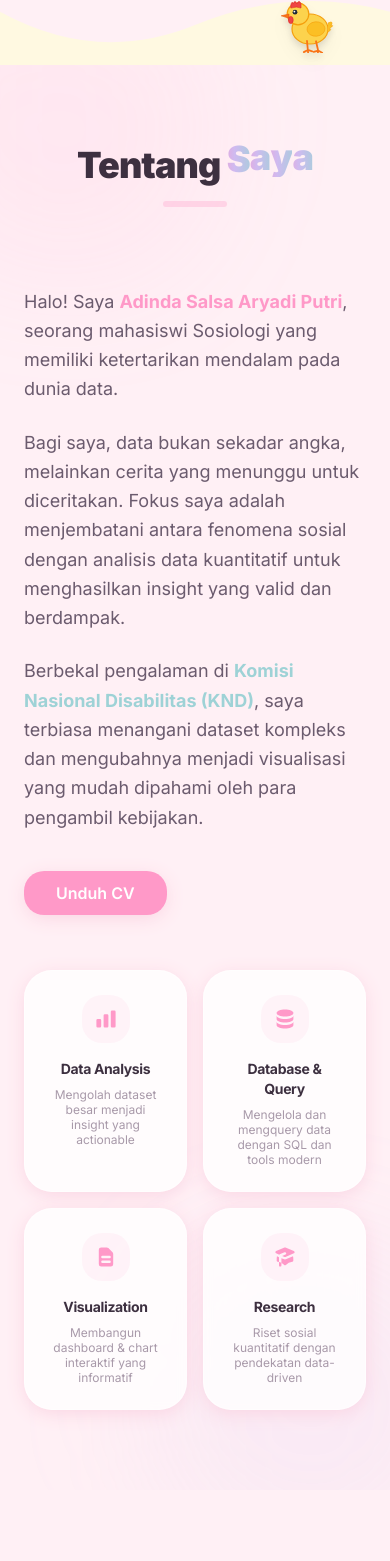
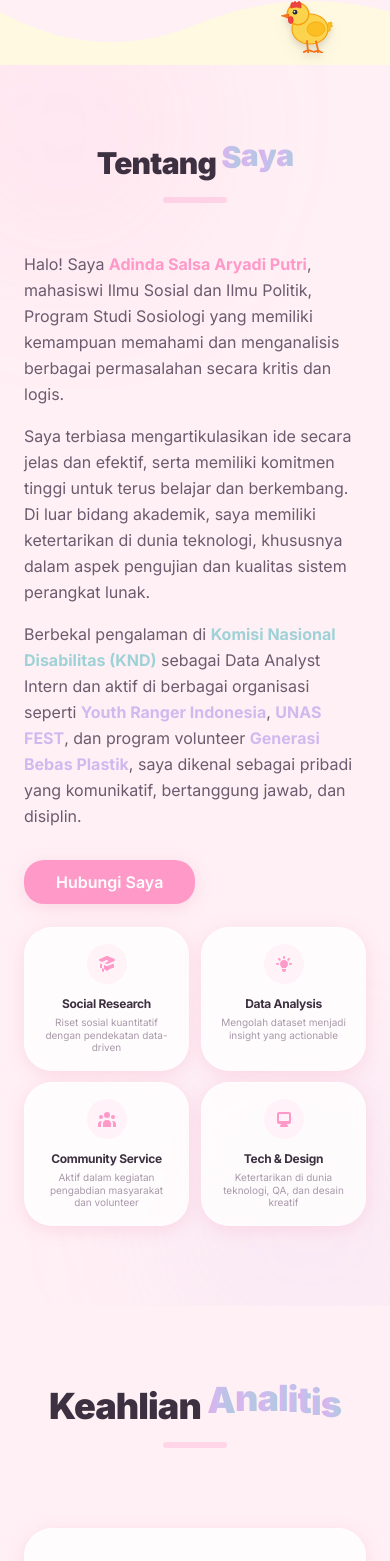
Before and after one commit to el-pablos/web-porto-salsa, a Next.js app: page / in a window 390 px wide. Shown: the part 775-2336 px from the top of the page. Built offline with nearby package versions, Linux system fonts and the light colour scheme.

Commit message:
update: about section bio teks baru gabungan knd + organisasi + persona sociology dan tech

```diff
--- a/src/components/About.tsx
+++ b/src/components/About.tsx
@@ -4,67 +4,35 @@ import { motion } from "framer-motion";
 import { useInView } from "react-intersection-observer";
 import {
   HiAcademicCap,
-  HiDatabase,
-  HiChartBar,
-  HiDocumentText,
+  HiLightBulb,
+  HiUserGroup,
+  HiDesktopComputer,
 } from "react-icons/hi";
 import { BouncyEntrance } from "@/components/effects/BouncyEntrance";
 import { WaveText } from "@/components/effects/WaveText";
 import { TiltCard } from "@/components/effects/TiltCard";
-import { ProgressRing } from "@/components/effects/ProgressRing";
 import portfolioData from "@/data/portfolio.json";
 
 const highlights = [
   {
-    icon: HiChartBar,
-    title: "Data Analysis",
-    desc: "Mengolah dataset besar menjadi insight yang actionable",
+    icon: HiAcademicCap,
+    title: "Social Research",
+    desc: "Riset sosial kuantitatif dengan pendekatan data-driven",
   },
   {
-    icon: HiDatabase,
-    title: "Database & Query",
-    desc: "Mengelola dan mengquery data dengan SQL dan tools modern",
+    icon: HiLightBulb,
+    title: "Data Analysis",
+    desc: "Mengolah dataset menjadi insight yang actionable",
   },
   {
-    icon: HiDocumentText,
-    title: "Visualization",
-    desc: "Membangun dashboard & chart interaktif yang informatif",
+    icon: HiUserGroup,
+    title: "Community Service",
+    desc: "Aktif dalam kegiatan pengabdian masyarakat dan volunteer",
   },
   {
-    icon: HiAcademicCap,
-    title: "Research",
-    desc: "Riset sosial kuantitatif dengan pendekatan data-driven",
-  },
-];
-
-const stats = [
-  {
-    value: portfolioData.stats.projectsCompleted,
-    max: 20,
-    label: "Proyek Selesai",
-    color: "primary" as const,
-    suffix: "+",
-  },
-  {
-    value: portfolioData.stats.datasetsAnalyzed,
-    max: 50,
-    label: "Dataset Dianalisis",
-    color: "secondary" as const,
-    suffix: "+",
-  },
-  {
-    value: portfolioData.stats.toolsMastered,
-    max: 15,
-    label: "Tools Dikuasai",
-    color: "accent" as const,
-    suffix: "",
-  },
-  {
-    value: portfolioData.stats.yearsLearning,
-    max: 5,
-    label: "Tahun Belajar",
-    color: "primary" as const,
-    suffix: "",
+    icon: HiDesktopComputer,
+    title: "Tech & Design",
+    desc: "Ketertarikan di dunia teknologi, QA, dan desain kreatif",
   },
 ];
 
@@ -107,50 +75,62 @@ export function About() {
           initial={{ opacity: 0, y: 20 }}
           animate={inView ? { opacity: 1, y: 0 } : {}}
           transition={{ duration: 0.6 }}
-          className="text-center mb-20"
+          className="text-center mb-12 md:mb-20"
         >
-          <h2 className="text-4xl md:text-5xl font-black mb-4">
+          <h2 className="text-3xl sm:text-4xl md:text-5xl font-black mb-4">
             Tentang <WaveText text="Saya" charClassName="text-gradient" />
           </h2>
           <div className="w-16 h-1.5 bg-primary/30 mx-auto rounded-full" />
         </motion.div>
 
-        <div className="grid lg:grid-cols-12 gap-16 items-start">
+        <div className="grid lg:grid-cols-12 gap-8 lg:gap-16 items-start">
           <motion.div
             initial={{ opacity: 0, x: -30 }}
             animate={inView ? { opacity: 1, x: 0 } : {}}
             transition={{ duration: 0.6, delay: 0.2 }}
-            className="lg:col-span-7 space-y-8"
+            className="lg:col-span-7 space-y-6 md:space-y-8"
           >
-            <div className="space-y-6 text-lg text-neutral-light leading-relaxed">
+            <div className="space-y-4 md:space-y-6 text-base md:text-lg text-neutral-light leading-relaxed">
               <p>
                 Halo! Saya{" "}
                 <span className="text-primary font-bold">
-                  Adinda Salsa Aryadi Putri
+                  {portfolioData.name}
                 </span>
-                , seorang mahasiswi Sosiologi yang memiliki ketertarikan
-                mendalam pada dunia data.
+                , mahasiswi Ilmu Sosial dan Ilmu Politik, Program Studi Sosiologi
+                yang memiliki kemampuan memahami dan menganalisis berbagai
+                permasalahan secara kritis dan logis.
               </p>
               <p>
-                Bagi saya, data bukan sekadar angka, melainkan cerita yang
-                menunggu untuk diceritakan. Fokus saya adalah menjembatani
-                antara fenomena sosial dengan analisis data kuantitatif untuk
-                menghasilkan insight yang valid dan berdampak.
+                Saya terbiasa mengartikulasikan ide secara jelas dan efektif,
+                serta memiliki komitmen tinggi untuk terus belajar dan
+                berkembang. Di luar bidang akademik, saya memiliki ketertarikan
+                di dunia teknologi, khususnya dalam aspek pengujian dan kualitas
+                sistem perangkat lunak.
               </p>
               <p>
                 Berbekal pengalaman di{" "}
                 <span className="text-secondary font-bold">
                   Komisi Nasional Disabilitas (KND)
+                </span>{" "}
+                sebagai Data Analyst Intern dan aktif di berbagai organisasi
+                seperti{" "}
+                <span className="text-accent font-bold">
+                  Youth Ranger Indonesia
                 </span>
-                , saya terbiasa menangani dataset kompleks dan mengubahnya
-                menjadi visualisasi yang mudah dipahami oleh para pengambil
-                kebijakan.
+                ,{" "}
+                <span className="text-accent font-bold">UNAS FEST</span>, dan
+                program volunteer{" "}
+                <span className="text-accent font-bold">
+                  Generasi Bebas Plastik
+                </span>
+                , saya dikenal sebagai pribadi yang komunikatif, bertanggung
+                jawab, dan disiplin.
               </p>
             </div>
 
             <div className="pt-4">
               <a href="#kontak" className="btn-primary">
-                Unduh CV
+                Hubungi Saya
               </a>
             </div>
           </motion.div>
@@ -159,20 +139,20 @@ export function About() {
             initial={{ opacity: 0, x: 30 }}
             animate={inView ? { opacity: 1, x: 0 } : {}}
             transition={{ duration: 0.6, delay: 0.4 }}
-            className="lg:col-span-5 grid grid-cols-2 gap-4"
+            className="lg:col-span-5 grid grid-cols-2 gap-3 md:gap-4"
           >
             {highlights.map((item) => (
               <TiltCard
                 key={item.title}
-                className="card-soft flex flex-col items-center text-center p-6"
+                className="card-soft flex flex-col items-center text-center p-4 md:p-6"
               >
-                <div className="w-12 h-12 rounded-soft-md bg-primary/10 flex items-center justify-center mb-4 text-primary text-2xl">
+                <div className="w-10 h-10 md:w-12 md:h-12 rounded-soft-md bg-primary/10 flex items-center justify-center mb-3 md:mb-4 text-primary text-xl md:text-2xl">
                   <item.icon />
                 </div>
-                <h3 className="font-bold text-neutral text-sm mb-2">
+                <h3 className="font-bold text-neutral text-xs md:text-sm mb-1 md:mb-2">
                   {item.title}
                 </h3>
-                <p className="text-neutral-soft text-xs leading-tight">
+                <p className="text-neutral-soft text-[10px] md:text-xs leading-tight">
                   {item.desc}
                 </p>
               </TiltCard>
```
